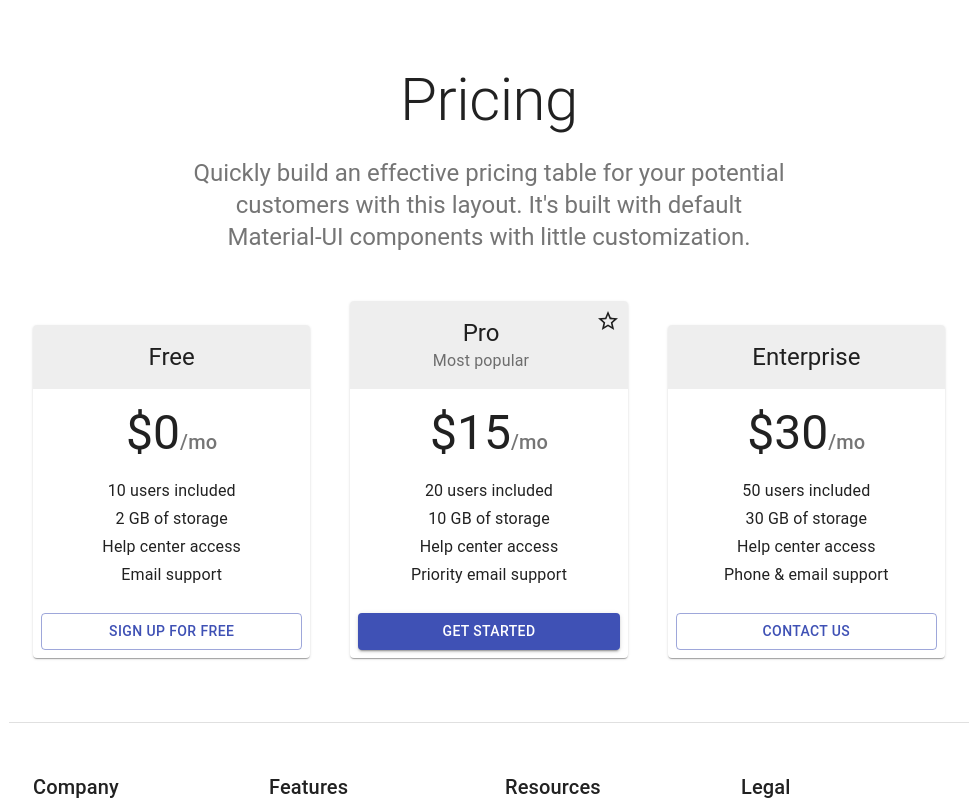
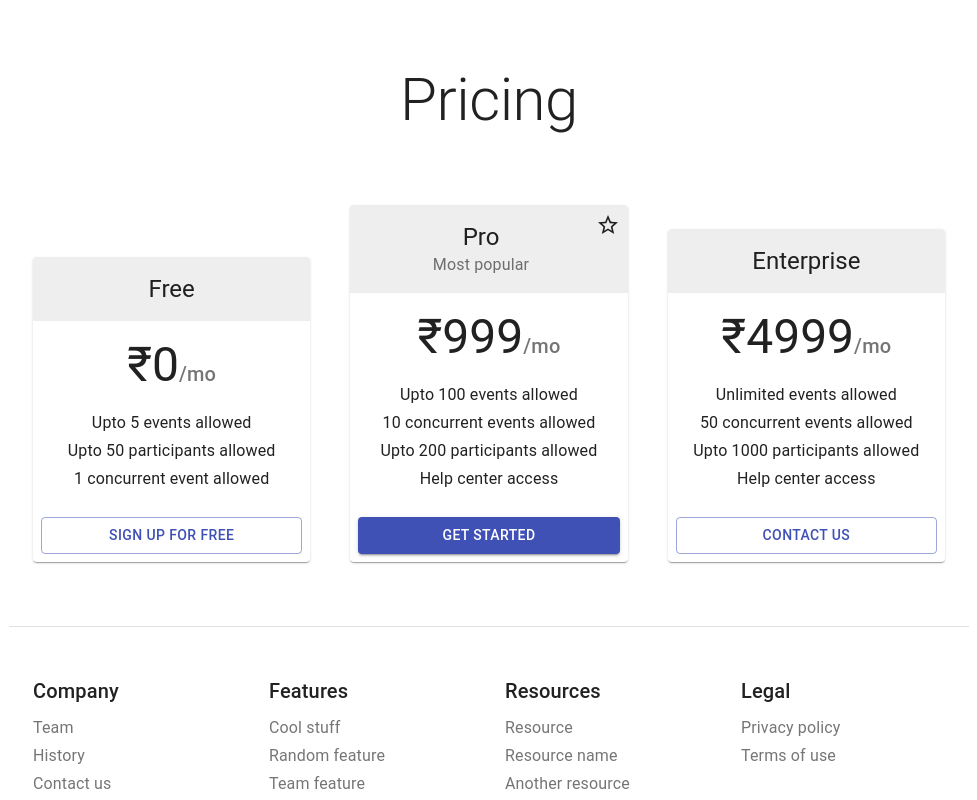
Before and after one commit to Kunal-2001/Event-Management-Project, a React (Create React App) app in the folder client/: page /pricing in a window 1280 px wide. Shown: the top 800 px of the page, without its empty margins (151-1128 px from the left). Built offline with nearby package versions, Linux system fonts and the light colour scheme.

Commit message:
Pricing page reconfigured

```diff
--- a/client/src/Components/landing/pricingPage.js
+++ b/client/src/Components/landing/pricingPage.js
@@ -1,14 +1,11 @@
 import React from "react";
-import AppBar from "@material-ui/core/AppBar";
 import Button from "@material-ui/core/Button";
 import Card from "@material-ui/core/Card";
 import CardActions from "@material-ui/core/CardActions";
 import CardContent from "@material-ui/core/CardContent";
 import CardHeader from "@material-ui/core/CardHeader";
-import CssBaseline from "@material-ui/core/CssBaseline";
 import Grid from "@material-ui/core/Grid";
 import StarIcon from "@material-ui/icons/StarBorder";
-import Toolbar from "@material-ui/core/Toolbar";
 import Typography from "@material-ui/core/Typography";
 import Link from "@material-ui/core/Link";
 import { makeStyles } from "@material-ui/core/styles";
@@ -19,7 +16,7 @@ function Copyright() {
   return (
     <Typography variant="body2" color="textSecondary" align="center">
       {"Copyright © "}
-      <Link color="inherit" href="https://material-ui.com/">
+      <Link color="inherit" href="#">
         Open Show
       </Link>{" "}
       {new Date().getFullYear()}
@@ -80,10 +77,9 @@ const tiers = [
     title: "Free",
     price: "0",
     description: [
-      "10 users included",
-      "2 GB of storage",
-      "Help center access",
-      "Email support",
+      "Upto 5 events allowed",
+      "Upto 50 participants allowed",
+      "1 concurrent event allowed",
     ],
     buttonText: "Sign up for free",
     buttonVariant: "outlined",
@@ -91,24 +87,24 @@ const tiers = [
   {
     title: "Pro",
     subheader: "Most popular",
-    price: "15",
+    price: "999",
     description: [
-      "20 users included",
-      "10 GB of storage",
+      "Upto 100 events allowed",
+      "10 concurrent events allowed",
+      "Upto 200 participants allowed",
       "Help center access",
-      "Priority email support",
     ],
     buttonText: "Get started",
     buttonVariant: "contained",
   },
   {
     title: "Enterprise",
-    price: "30",
+    price: "4999",
     description: [
-      "50 users included",
-      "30 GB of storage",
+      "Unlimited events allowed",
+      "50 concurrent events allowed",
+      "Upto 1000 participants allowed",
       "Help center access",
-      "Phone & email support",
     ],
     buttonText: "Contact us",
     buttonVariant: "outlined",
@@ -160,16 +156,6 @@ export default function Pricing() {
         >
           Pricing
         </Typography>
-        <Typography
-          variant="h5"
-          align="center"
-          color="textSecondary"
-          component="p"
-        >
-          Quickly build an effective pricing table for your potential customers
-          with this layout. It&apos;s built with default Material-UI components
-          with little customization.
-        </Typography>
       </Container>
       {/* End hero unit */}
       <Container maxWidth="md" component="main">
@@ -195,7 +181,7 @@ export default function Pricing() {
                 <CardContent>
                   <div className={classes.cardPricing}>
                     <Typography component="h2" variant="h3" color="textPrimary">
-                      ${tier.price}
+                      &#8377;{tier.price}
                     </Typography>
                     <Typography variant="h6" color="textSecondary">
                       /mo
```
